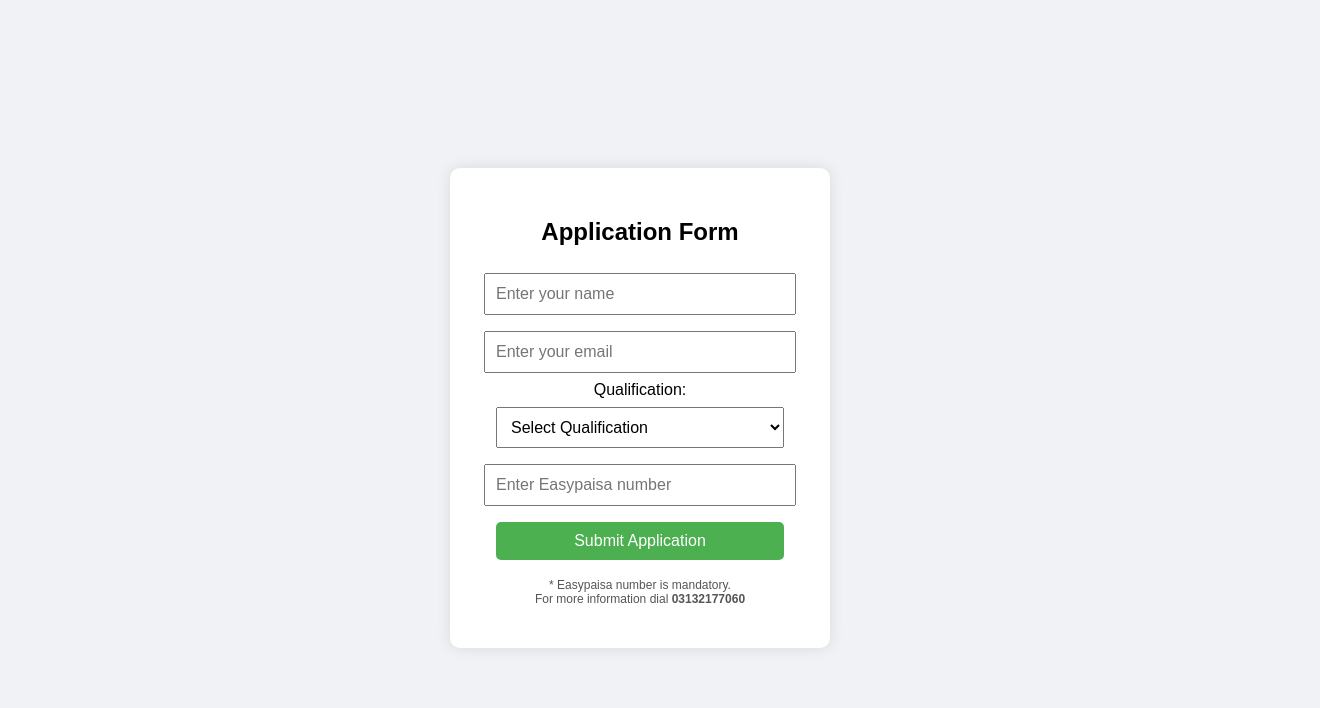
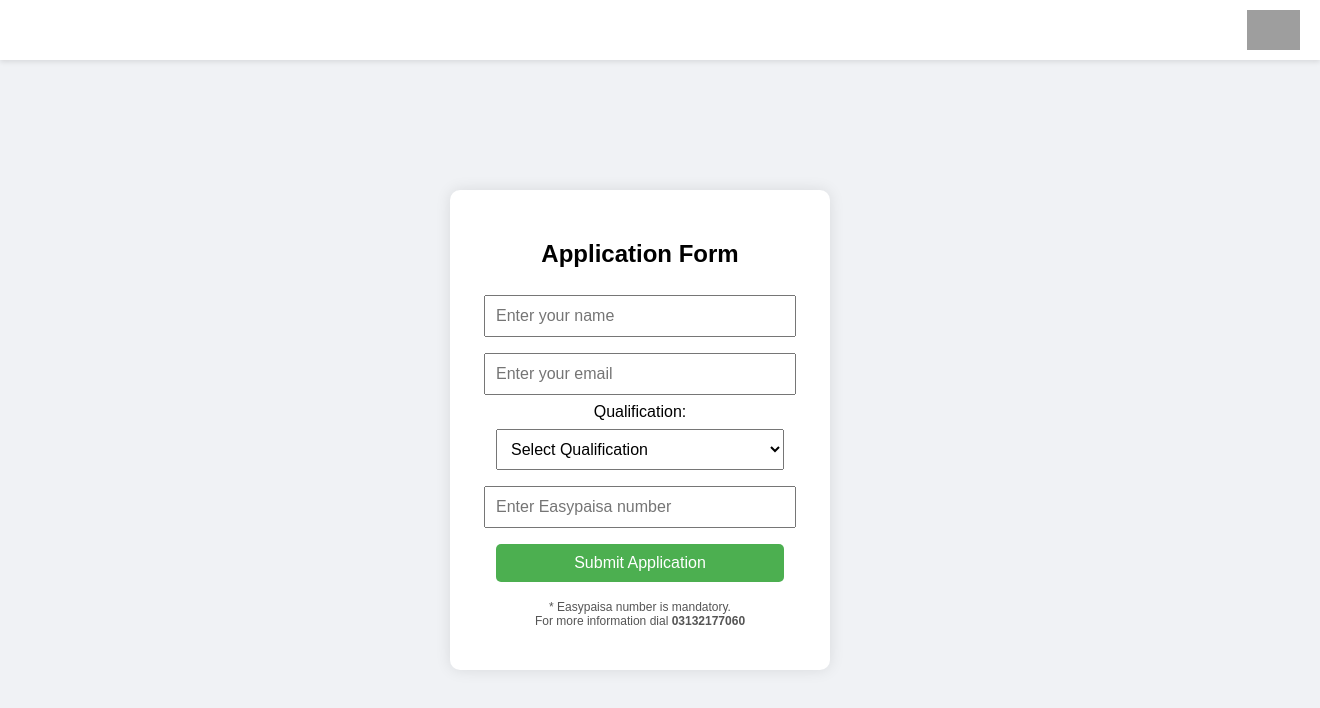
Before and after one commit to haierPK/Haier-careers, a plain HTML site: page INDEX.html in a window 1280 px wide. Shown: the whole page, 1320 px wide, since content can reach past the window. Drawn offline with Linux system fonts and the light colour scheme; grey boxes are pictures that could not be loaded.

Commit message:
Update INDEX.html

```diff
--- a/INDEX.html
+++ b/INDEX.html
@@ -3,15 +3,32 @@
 <head>
     <meta charset="UTF-8">
     <meta name="viewport" content="width=device-width, initial-scale=1.0">
-    <title>Application Form</title>
+    <title>Haier - Application Form</title>
     <style>
         body {
             font-family: Arial, sans-serif;
+            margin: 0;
+            padding: 0;
+            background-color: #f0f2f5;
+        }
+        header {
+            width: 100%;
+            height: 60px;
+            background-color: #fff;
+            display: flex;
+            justify-content: flex-end;
+            align-items: center;
+            padding: 0 20px;
+            box-shadow: 0 2px 5px rgba(0,0,0,0.1);
+        }
+        header img {
+            height: 40px;
+        }
+        .content {
             display: flex;
             justify-content: center;
             align-items: center;
-            height: 100vh;
-            background-color: #f0f2f5;
+            height: calc(100vh - 60px);
         }
         .form-container {
             background-color: #fff;
@@ -46,6 +63,12 @@
 </head>
 <body>
 
+<header>
+    <!-- Haier Logo on top right -->
+    <img src="https://upload.wikimedia.org/wikipedia/commons/thumb/e/e1/Haier_logo.svg/2560px-Haier_logo.svg.png" alt="Haier Logo">
+</header>
+
+<div class="content">
     <div class="form-container">
         <h2>Application Form</h2>
         <input type="text" id="name" placeholder="Enter your name" required><br>
@@ -65,6 +88,7 @@
         <p class="note">* Easypaisa number is mandatory.<br>
            For more information dial <strong>03132177060</strong></p>
     </div>
+</div>
 
 <script>
 function submitApplication() {
@@ -74,7 +98,7 @@ function submitApplication() {
     const easypaisa = document.getElementById('easypaisa').value;
 
     if(name && email && qualification && easypaisa) {
-        window.location.href = "submitted.html";
+        window.location.href = "haier_submitted.html";
     } else {
         alert("Please fill in all required fields, including Easypaisa number and Qualification.");
     }
```
Lines whose indentation alone changed are shown as unchanged.
